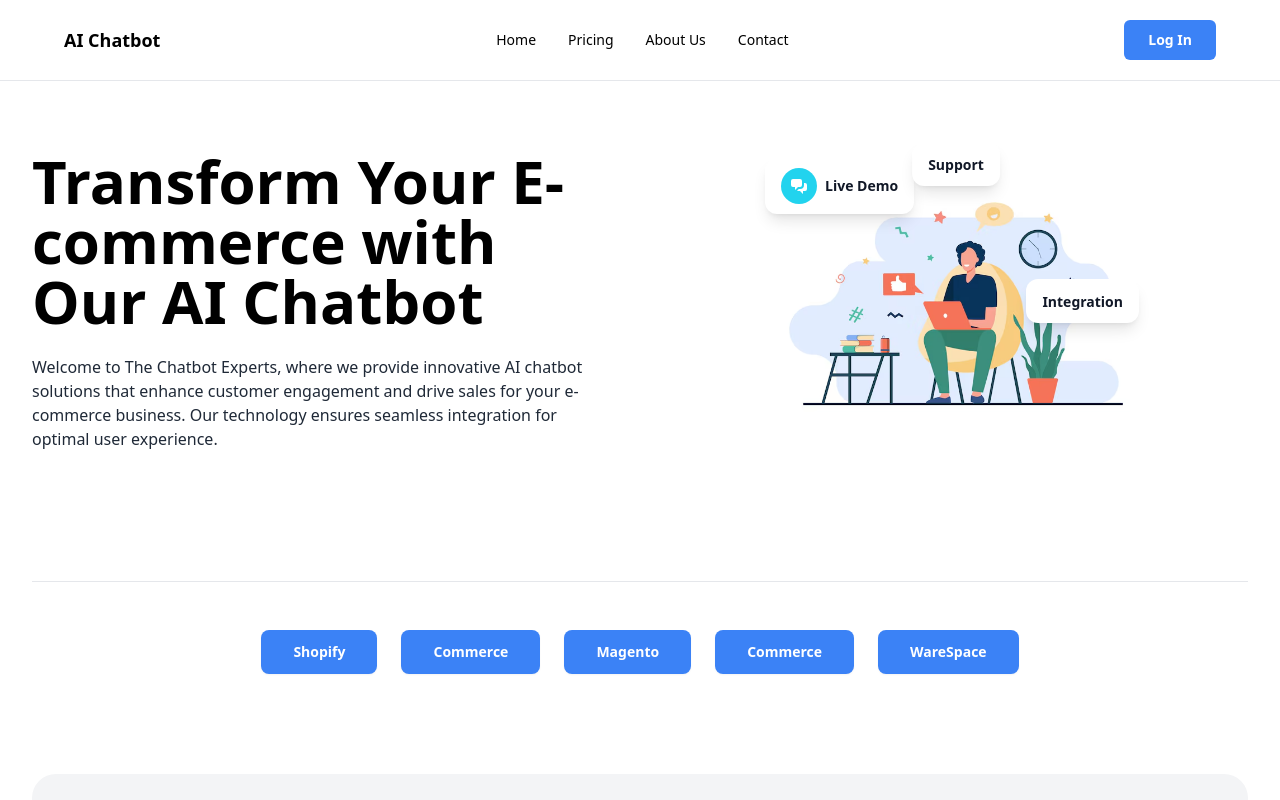
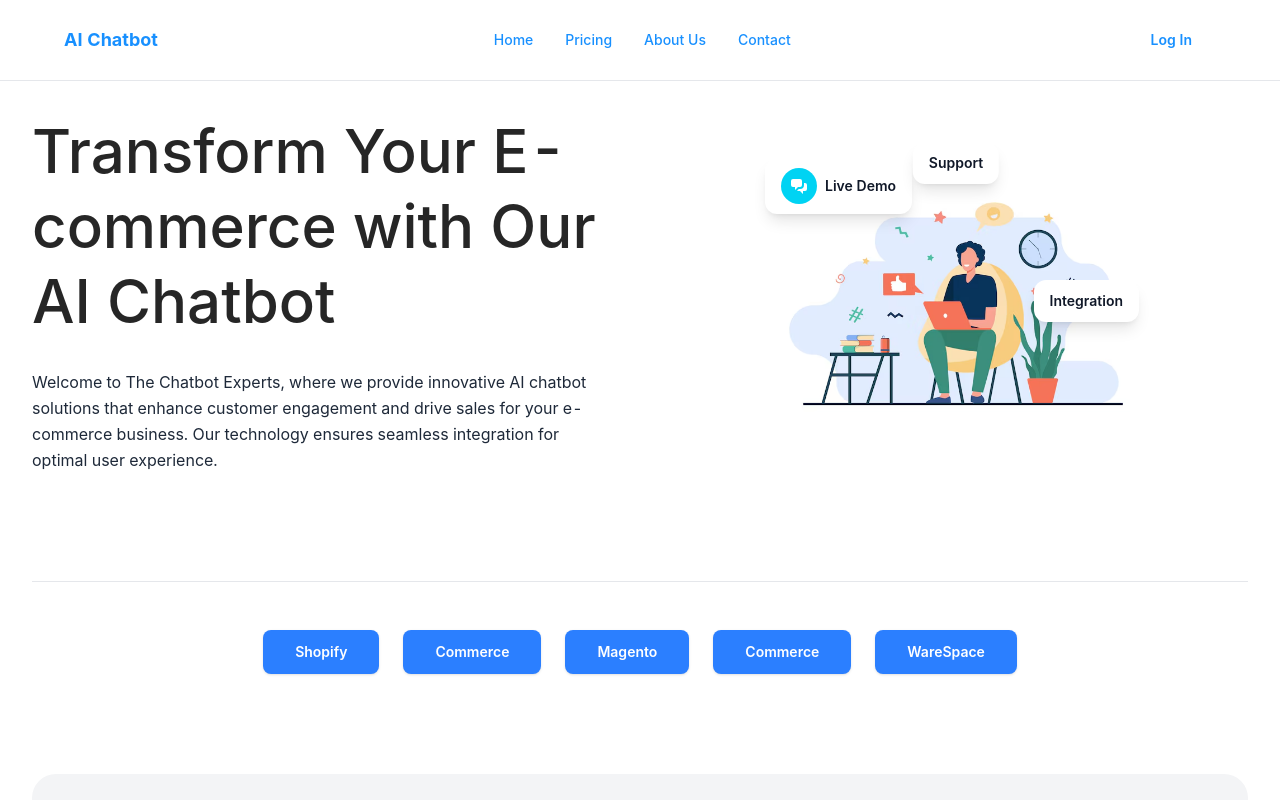
Before and after one commit to Thanhpt21/tgsoft-frontend-dashboard, a Next.js app: page / in a window 1280 px wide. Shown: the top 800 px of the page. Built offline with nearby package versions, Linux system fonts and the light colour scheme; no server answers.

Commit message:
Update version

```diff
--- a/package.json
+++ b/package.json
@@ -43,13 +43,14 @@
     "zustand": "^5.0.5"
   },
   "devDependencies": {
+    "@tailwindcss/postcss": "^4.1.7",
     "@types/js-cookie": "^3.0.6",
     "@types/node": "^20",
     "@types/react": "^19",
     "@types/react-dom": "^19",
     "autoprefixer": "^10.4.22",
     "postcss": "^8.5.6",
-    "tailwindcss": "^3.4.13",
+    "tailwindcss": "^4.1.7",
     "typescript": "^5"
   }
 }
--- a/postcss.config.js
+++ b/postcss.config.js
@@ -1,6 +1,6 @@
 module.exports = {
   plugins: {
-    tailwindcss: {},
+    '@tailwindcss/postcss': {},
     autoprefixer: {},
   },
-};
+}
--- a/src/styles/globals.css
+++ b/src/styles/globals.css
@@ -1,6 +1,3 @@
-/* src/app/globals.css */
-@tailwind base;
-@tailwind components;
-@tailwind utilities;
-
+@import "tailwindcss";
+@config "../../tailwind.config.js";
 @import 'antd/dist/antd.css';
```
Also changed, not shown: 1 other file (tests, documents, lock files or other folders).
